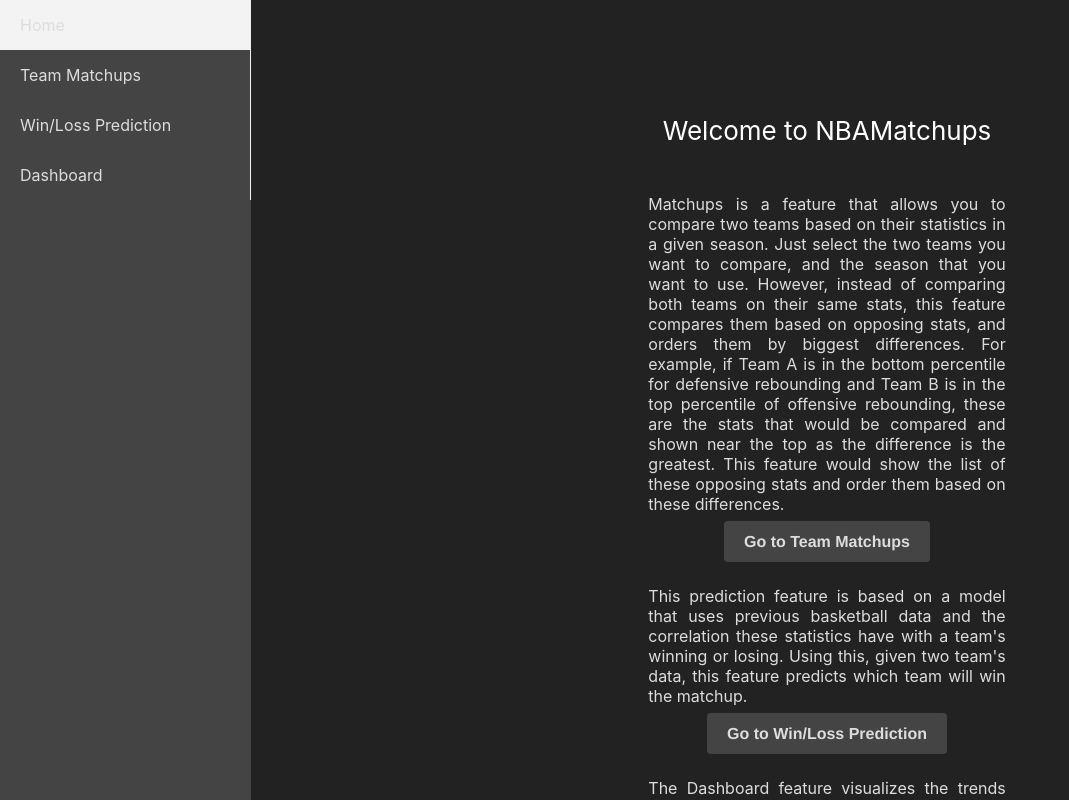
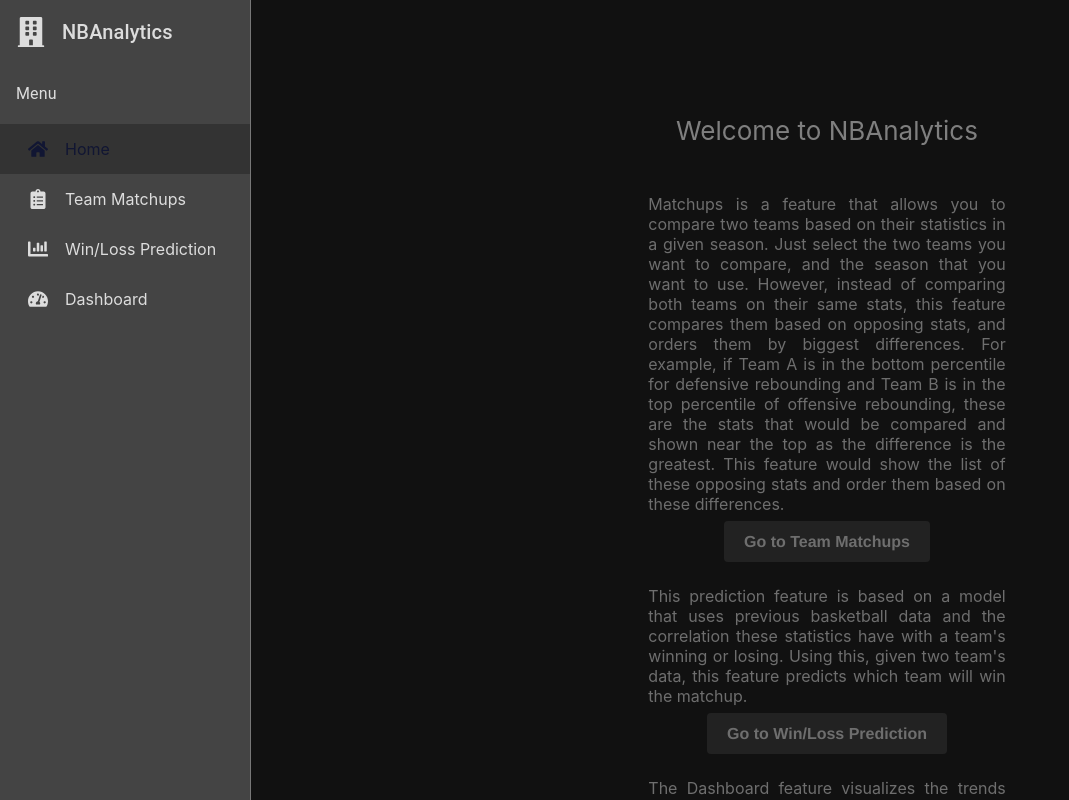
Before and after one commit to parathan/NBAMatchups, a React (Create React App) app in the folder WebApp/webapp/: page / in a window 1280 px wide. Shown: the top 800 px of the page, without its empty margins (0-1069 px from the left). Built offline with nearby package versions, Linux system fonts and the light colour scheme.

Commit message:
Fixed NavBar

```diff
--- a/WebApp/webapp/src/components/Layout/index.module.css
+++ b/WebApp/webapp/src/components/Layout/index.module.css
@@ -1,10 +1,5 @@
 .layout {
     display: flex;
-}
-
-.navbar {
-    flex: 1 0 10vw;
-    background-color: var(--navbar-colour);
 }
 
 .children {
--- /dev/null
+++ b/WebApp/webapp/src/components/NavBar/index.module.css
@@ -0,0 +1,41 @@
+.collapsedOverlay {
+    transition: opacity 0.3s ease;
+  }
+
+  .expandedOverlay {
+    transition: opacity 0.3s ease;
+  }
+
+  .companyInfo {
+    display: flex;
+    align-items: center;
+    padding: 1rem;
+    gap: 1rem;
+    color: #dddddd;
+  }
+
+  .menuSubtitle {
+    padding: 1rem;
+    color: #dddddd;
+  }
+
+  .overlay {
+    position: fixed;
+    top: 0;
+    left: 0;
+    width: 100%;
+    height: 100%;
+    background-color: rgba(0, 0, 0, 0.5);
+    z-index: 1;
+  }
+
+  .grayLine {
+    height: 1px;
+    background-color: #ccc;
+    margin: 20px 0;
+  }
+
+  .activeMenuItem {
+    background-color: #333333;
+    color: #111633;
+  }
--- a/WebApp/webapp/src/components/NavBar/index.tsx
+++ b/WebApp/webapp/src/components/NavBar/index.tsx
@@ -1,35 +1,92 @@
-import { Sidebar, Menu, MenuItem, SubMenu, sidebarClasses } from "react-pro-sidebar";
-import { Box } from "@mui/material";
-import styles from './index.module.css'
+import React, { useState } from 'react';
+import { Sidebar, Menu, MenuItem, sidebarClasses } from 'react-pro-sidebar';
+import { Box, Typography } from '@mui/material';
+import { Link } from 'react-router-dom';
+import { FaHome, FaClipboardList, FaChartBar, FaTachometerAlt, FaBuilding } from 'react-icons/fa';
+import styles from './index.module.css';
 
-import { Link } from "react-router-dom"
+type MenuItemType = 'home' | 'matchups' | 'predictions' | 'dashboard'; // Define the type of menu items
 
-/**
- * The NavBar component provides navigation links to different pages of the application.
- * It utilizes the react-pro-sidebar library to create a sidebar menu with clickable
- * items that direct users to various sections of the application.
- * @returns
- */
 function NavBar() {
+  const [collapsed, setCollapsed] = useState(true);
+  const [selectedMenuItem, setSelectedMenuItem] = useState<MenuItemType>('home'); // Initialize selected menu item
+
+  const handleMenuItemClick = (menuItem: MenuItemType) => {
+    setSelectedMenuItem(menuItem);
+  };
+
   return (
-        // https://codesandbox.io/p/sandbox/react-dashboard-pnm6fh?file=%2Fsrc%2Fpages%2Fglobal%2Fsidebar%2FMyProSidebar.jsx%3A51%2C6-51%2C9
-
+    <>
+      <Box
+        className={collapsed ? styles.collapsedOverlay : styles.expandedOverlay}
+        onMouseEnter={() => setCollapsed(false)}
+        onMouseLeave={() => setCollapsed(true)}
+      >
         <Sidebar
+          collapsed={collapsed}
           rootStyles={{
             [`.${sidebarClasses.container}`]: {
               backgroundColor: '#444444',
               color: '#dddddd',
+              height: '100vh',
             },
           }}
         >
+          {/* Company Info */}
+          <Box className={styles.companyInfo}>
+            <FaBuilding size={30} />
+            {!collapsed && <Typography variant="h6">NBAnalytics</Typography>}
+          </Box>
+
+          {/* Menu Subtitle or Gray Line */}
+          {!collapsed ? (
+            <Box className={styles.menuSubtitle}>
+              <Typography variant="subtitle1">Menu</Typography>
+            </Box>
+          ) : (
+            <div className={styles.grayLine} />
+          )}
+
+          {/* Menu Items */}
           <Menu>
-                <MenuItem component={<Link to="/" />}>Home</MenuItem>
-                <MenuItem component={<Link to="/matchups" />}>Team Matchups</MenuItem>
-                <MenuItem component={<Link to="/predictions" />}>Win/Loss Prediction</MenuItem>
-                <MenuItem component={<Link to="/dashboard" />}>Dashboard</MenuItem>
+            <MenuItem
+              icon={<FaHome size={20} />}
+              component={<Link to="/" />}
+              className={selectedMenuItem === 'home' ? styles.activeMenuItem : ''}
+              onClick={() => handleMenuItemClick('home')}
+            >
+              Home
+            </MenuItem>
+            <MenuItem
+              icon={<FaClipboardList size={20} />}
+              component={<Link to="/matchups" />}
+              className={selectedMenuItem === 'matchups' ? styles.activeMenuItem : ''}
+              onClick={() => handleMenuItemClick('matchups')}
+            >
+              Team Matchups
+            </MenuItem>
+            <MenuItem
+              icon={<FaChartBar size={20} />}
+              component={<Link to="/predictions" />}
+              className={selectedMenuItem === 'predictions' ? styles.activeMenuItem : ''}
+              onClick={() => handleMenuItemClick('predictions')}
+            >
+              Win/Loss Prediction
+            </MenuItem>
+            <MenuItem
+              icon={<FaTachometerAlt size={20} />}
+              component={<Link to="/dashboard" />}
+              className={selectedMenuItem === 'dashboard' ? styles.activeMenuItem : ''}
+              onClick={() => handleMenuItemClick('dashboard')}
+            >
+              Dashboard
+            </MenuItem>
           </Menu>
         </Sidebar>
-    )
+      </Box>
+      { !collapsed && <div className={styles.overlay} /> }
+    </>
+  );
 }
 
 export default NavBar;
--- a/WebApp/webapp/src/pages/Home/index.tsx
+++ b/WebApp/webapp/src/pages/Home/index.tsx
@@ -23,7 +23,7 @@
       <div className={styles.homePage}>
         <header className={styles.header}>
             <p>
-              Welcome to NBAMatchups
+              Welcome to NBAnalytics
             </p>
         </header>
         <div className={styles.features}>
```
Lines whose indentation alone changed are shown as unchanged.
